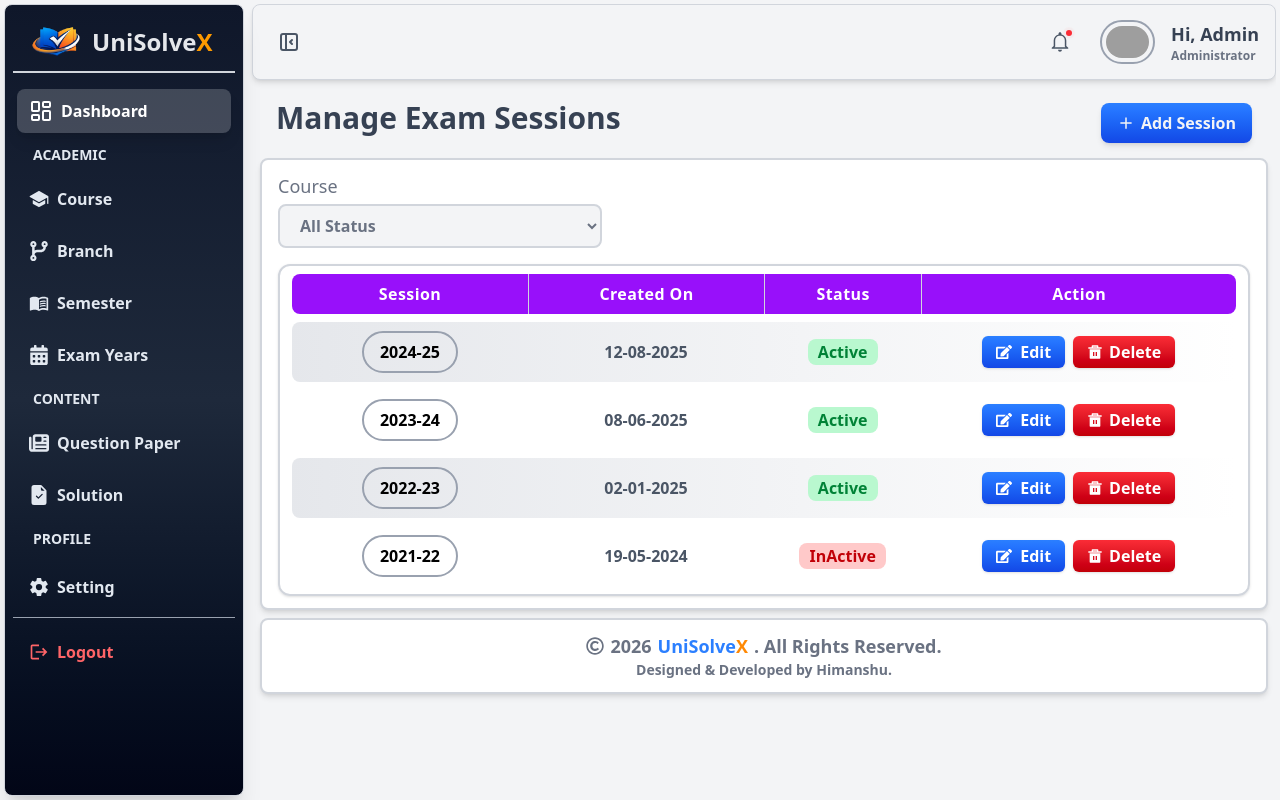
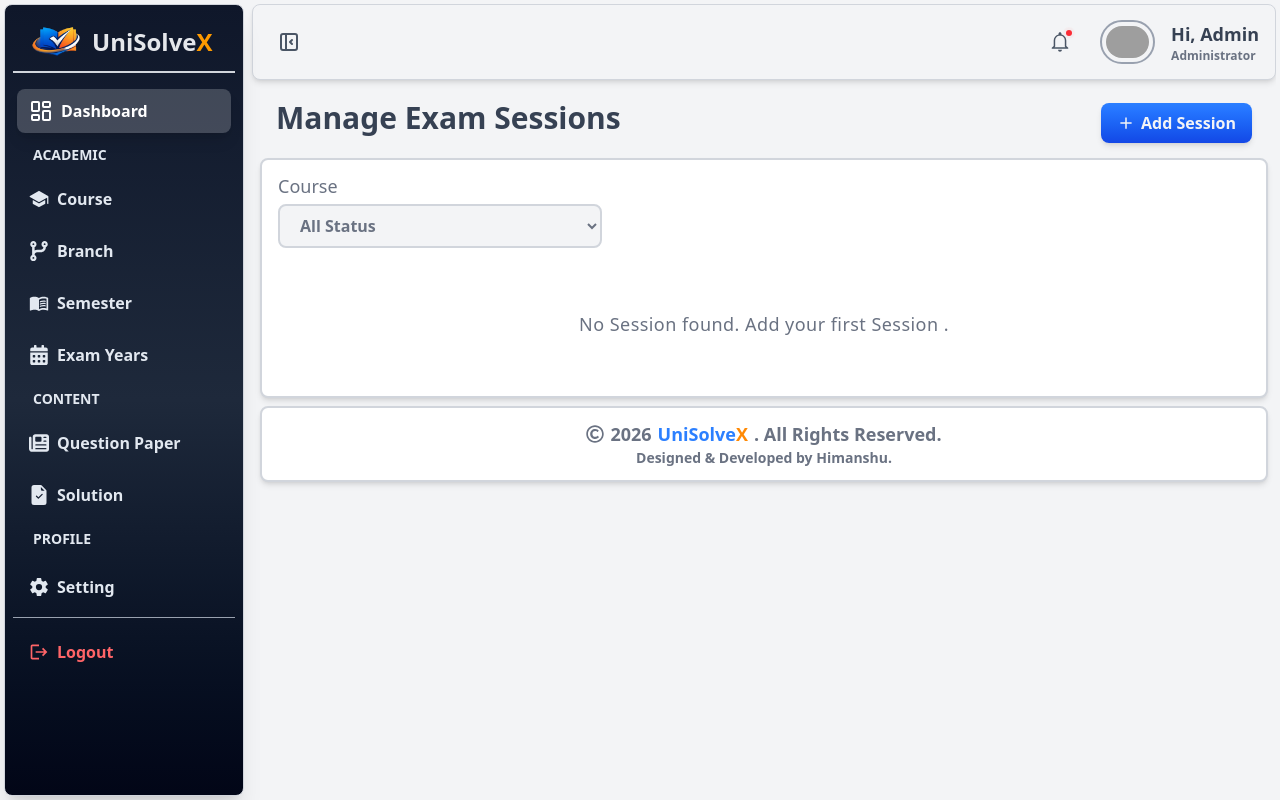
Before and after one commit to Himanshusingh00123/UniSolveX, a React (Vite) app: page /admin/exam-year in a window 1280 px wide. Built offline with nearby package versions, Linux system fonts and the light colour scheme; grey boxes are pictures that could not be loaded.

Commit message:
i add logic in exam session page for dynamic table data

```diff
--- a/src/Components/Admin/Addexamyear.jsx
+++ b/src/Components/Admin/Addexamyear.jsx
@@ -2,11 +2,26 @@ import { useState } from "react";
 import Swal from "sweetalert2";
 import withReactContent from "sweetalert2-react-content";
 
-const Addexamyear = ({ setBg }) => {
+const Addexamyear = ({ setBg, onSend }) => {
   const [btnbg, setBtnBg] = useState(true);
 
-  const buttonBg = (e) => {
-    e.preventDefault();
+  const sessionfield = {
+    session: "",
+    status: "Active",
+  };
+
+  const [newsession, setNewSession] = useState(sessionfield);
+
+  const sessionValue = (e) => {
+    const value = e.target.value;
+    const key = e.target.name;
+    setNewSession({
+      ...newsession,
+      [key]: value,
+    });
+  };
+
+  const sessionAdded = (e) => {
     setBtnBg(!btnbg);
     const MySwal = withReactContent(Swal);
     MySwal.fire({
@@ -15,10 +30,12 @@ const Addexamyear = ({ setBg }) => {
       draggable: true,
       willClose: () => setBg(true),
     });
+    onSend(newsession);
   };
+
   return (
     <form
-      onSubmit={buttonBg}
+      onSubmit={sessionAdded}
       className="sm:p-8 p-6 rounded-xl flex-col flex sm:gap-2 gap-1 max-sm:-mx-7 bg-white "
     >
       <div>
@@ -34,32 +51,34 @@ const Addexamyear = ({ setBg }) => {
         Session *
       </label>
       <input
+        onChange={sessionValue}
+        name="session"
         className="p-2.5 rounded-xl placeholder-gray-400  focus:outline-2 focus:outline-blue-600
                  border-gray-300 border-2"
         type="number"
-        placeholder="e.g., 2026-27"
+        min="2010"
+        placeholder="e.g., 2026"
         required
       />
-      <h3 className="text-zinc-400 text-sm text-start font-medium">
-        Add Session like 2026-27 .
-      </h3>
 
       <label className="text-start text-gray-800 font-medium text-base mt-3">
         Status
       </label>
       <select
+        onChange={sessionValue}
+        name="status"
         className="p-2.5 rounded-xl placeholder-gray-400  focus:outline-2 focus:outline-blue-600
        border-gray-300 border-2 cursor-pointer"
       >
         <option
           className="sm:text-base text-xs text-gray-600 font-medium"
-          value="active"
+          value="Active"
         >
           Active
         </option>
         <option
           className="sm:text-base text-xs text-gray-600 font-medium"
-          value="inactive"
+          value="InActive"
         >
           InActive
         </option>
@@ -76,7 +95,6 @@ const Addexamyear = ({ setBg }) => {
         </button>
 
         <button
-          onClick={buttonBg}
           type="submit"
           className={`shadow-md
                       ${btnbg ? "bg-linear-to-b from-blue-500 to-blue-700" : "bg-linear-to-b from-blue-400 to-blue-600"}
--- a/src/Components/Admin/Courses.jsx
+++ b/src/Components/Admin/Courses.jsx
@@ -83,13 +83,13 @@ const Courses = () => {
               </option>
               <option
                 className="sm:text-base text-xs text-gray-600 font-medium"
-                value="active"
+                value="Active"
               >
                 Active
               </option>
               <option
                 className="sm:text-base text-xs text-gray-600 font-medium"
-                value="inactive"
+                value="InActive"
               >
                 InActive
               </option>
--- a/src/Components/Admin/ExamYear.jsx
+++ b/src/Components/Admin/ExamYear.jsx
@@ -10,12 +10,23 @@ const ExamYear = () => {
   const [bg, setBg] = useState(true);
   const MySwal = withReactContent(Swal);
 
+  let date = new Date();
+
+  const [newsession, setNewSession] = useState([]);
+
+  // ---------------------------------------save session on locally in localStorage-----------------------------
+  localStorage.setItem("Session", JSON.stringify(newsession));
+
+  const receivedSession = (sessionData) => {
+    setNewSession([...newsession, sessionData]);
+  };
+
   const addExamYear = () => {
     setBg(false);
     MySwal.fire({
       width: "600px",
       background: "none",
-      html: <Addexamyear setBg={setBg} />,
+      html: <Addexamyear setBg={setBg} onSend={receivedSession} />,
       showConfirmButton: false,
       willClose: () => setBg(true),
     });
@@ -52,13 +63,13 @@ const ExamYear = () => {
             </option>
             <option
               className="sm:text-base text-xs text-gray-600 font-medium"
-              value="b.tech"
+              value="Active"
             >
               Active
             </option>
             <option
               className="sm:text-base text-xs text-gray-600 font-medium"
-              value="bca"
+              value="InActive"
             >
               InActive
             </option>
@@ -67,6 +78,7 @@ const ExamYear = () => {
 
         {/* --------------------------------------------------------------------Session-table------------------------------------------- */}
 
+        {newsession.length > 0 ? (
           <div className="border-2 border-gray-300 rounded-xl shadow-sm px-3 overflow-x-auto">
             <table className="w-full text-center border-separate border-spacing-y-2">
               <thead className="text-white bg-purple-600 whitespace-nowrap">
@@ -85,17 +97,25 @@ const ExamYear = () => {
               </thead>
 
               <tbody className="text-gray-600 text-center text-sm sm:text-base font-semibold whitespace-nowrap">
-              <tr className="odd:bg-linear-to-r odd:from-gray-200 odd:to-white even:bg-white ">
+                {newsession.map((item, index) => (
+                  <tr
+                    key={index}
+                    className="odd:bg-linear-to-r odd:from-gray-200 odd:to-white even:bg-white "
+                  >
                     <td className=" rounded-l-lg">
                       <span className="border-2 px-4 py-2 border-gray-400 rounded-full font-bold text-black">
-                    2024-25
+                        {item.session} - {parseInt(item.session) + 1}
                       </span>
                     </td>
 
-                <td className="font-bold ">12-08-2025</td>
+                    <td className="font-bold ">
+                      {date.toLocaleDateString("en-IN")}
+                    </td>
                     <td>
-                  <span className="bg-green-200 px-2.5 py-0.5 rounded-lg  text-green-700">
-                    Active
+                      <span
+                        className={`${item.status === "Active" ? "bg-green-200 text-green-700" : "text-red-700 bg-red-200"} px-2.5 py-0.5 rounded-lg  `}
+                      >
+                        {item.status}
                       </span>
                     </td>
                     <td className="py-3.5 flex justify-center items-center  text-white gap-2 rounded-r-xl">
@@ -117,105 +137,7 @@ const ExamYear = () => {
                       </div>
                     </td>
                   </tr>
-
-              <tr className="odd:bg-linear-to-r odd:from-gray-200 odd:to-white even:bg-white ">
-                <td className=" rounded-l-lg">
-                  <span className="border-2 px-4 py-2 border-gray-400 rounded-full font-bold text-black">
-                    2023-24
-                  </span>
-                </td>
-
-                <td className="font-bold ">08-06-2025</td>
-                <td>
-                  <span className="bg-green-200 px-2.5 py-0.5 rounded-lg  text-green-700">
-                    Active
-                  </span>
-                </td>
-                <td className="py-3.5 flex justify-center items-center  text-white gap-2 rounded-r-xl">
-                  <div
-                    className="bg-linear-to-b from-blue-500 to-blue-700 py-1 px-3.5 hover:from-blue-600 hover:to-blue-800
-                            shadow-sm rounded-md flex justify-center items-center gap-2 cursor-pointer
-                            transition-all duration-300 hover:scale-105"
-                  >
-                    <FaEdit />
-                    Edit
-                  </div>
-                  <div
-                    className="bg-linear-to-b from-red-500 to-red-700 py-1 px-3.5 hover:from-red-600 hover:to-red-800
-                            shadow-sm rounded-md flex justify-center items-center gap-1.5 cursor-pointer
-                            transition-all duration-300 hover:scale-105"
-                  >
-                    <RiDeleteBin5Fill />
-                    Delete
-                  </div>
-                </td>
-              </tr>
-
-              <tr className="odd:bg-linear-to-r odd:from-gray-200 odd:to-white even:bg-white ">
-                <td className=" rounded-l-lg">
-                  <span className="border-2 px-4 py-2 border-gray-400 rounded-full font-bold text-black">
-                    2022-23
-                  </span>
-                </td>
-
-                <td className="font-bold ">02-01-2025</td>
-                <td>
-                  <span className="bg-green-200 px-2.5 py-0.5 rounded-lg  text-green-700">
-                    Active
-                  </span>
-                </td>
-                <td className="py-3.5 flex justify-center items-center  text-white gap-2 rounded-r-xl">
-                  <div
-                    className="bg-linear-to-b from-blue-500 to-blue-700 py-1 px-3.5 hover:from-blue-600 hover:to-blue-800
-                            shadow-sm rounded-md flex justify-center items-center gap-2 cursor-pointer
-                            transition-all duration-300 hover:scale-105"
-                  >
-                    <FaEdit />
-                    Edit
-                  </div>
-                  <div
-                    className="bg-linear-to-b from-red-500 to-red-700 py-1 px-3.5 hover:from-red-600 hover:to-red-800
-                            shadow-sm rounded-md flex justify-center items-center gap-1.5 cursor-pointer
-                            transition-all duration-300 hover:scale-105"
-                  >
-                    <RiDeleteBin5Fill />
-                    Delete
-                  </div>
-                </td>
-              </tr>
-
-              <tr className="odd:bg-linear-to-r odd:from-gray-200 odd:to-white even:bg-white ">
-                <td className=" rounded-l-lg">
-                  <span className="border-2 px-4 py-2 border-gray-400 rounded-full font-bold text-black">
-                    2021-22
-                  </span>
-                </td>
-
-                <td className="font-bold ">19-05-2024</td>
-                <td>
-                  <span className="bg-red-200 px-2.5 py-0.5 rounded-lg  text-red-700">
-                    InActive
-                  </span>
-                </td>
-                <td className="py-3.5 flex justify-center items-center  text-white gap-2 rounded-r-xl">
-                  <div
-                    className="bg-linear-to-b from-blue-500 to-blue-700 py-1 px-3.5 hover:from-blue-600 hover:to-blue-800
-                            shadow-sm rounded-md flex justify-center items-center gap-2 cursor-pointer
-                            transition-all duration-300 hover:scale-105"
-                  >
-                    <FaEdit />
-                    Edit
-                  </div>
-                  <div
-                    className="bg-linear-to-b from-red-500 to-red-700 py-1 px-3.5 hover:from-red-600 hover:to-red-800
-                            shadow-sm rounded-md flex justify-center items-center gap-1.5 cursor-pointer
-                            transition-all duration-300 hover:scale-105"
-                  >
-                    <RiDeleteBin5Fill />
-                    Delete
-                  </div>
-                </td>
-              </tr>
+                ))}
 
                 <p className="text-xs  text-gray-500 sm:hidden mb-1">
                   ← Scroll horizontally to see more →
@@ -223,6 +145,11 @@ const ExamYear = () => {
               </tbody>
             </table>
           </div>
+        ) : (
+          <div className="h-30 flex justify-center items-center text-lg  font-medium text-center text-gray-500 tracking-wide">
+            No Session found. Add your first Session .
+          </div>
+        )}
       </div>
     </div>
   );
```
Lines whose indentation alone changed are shown as unchanged.
